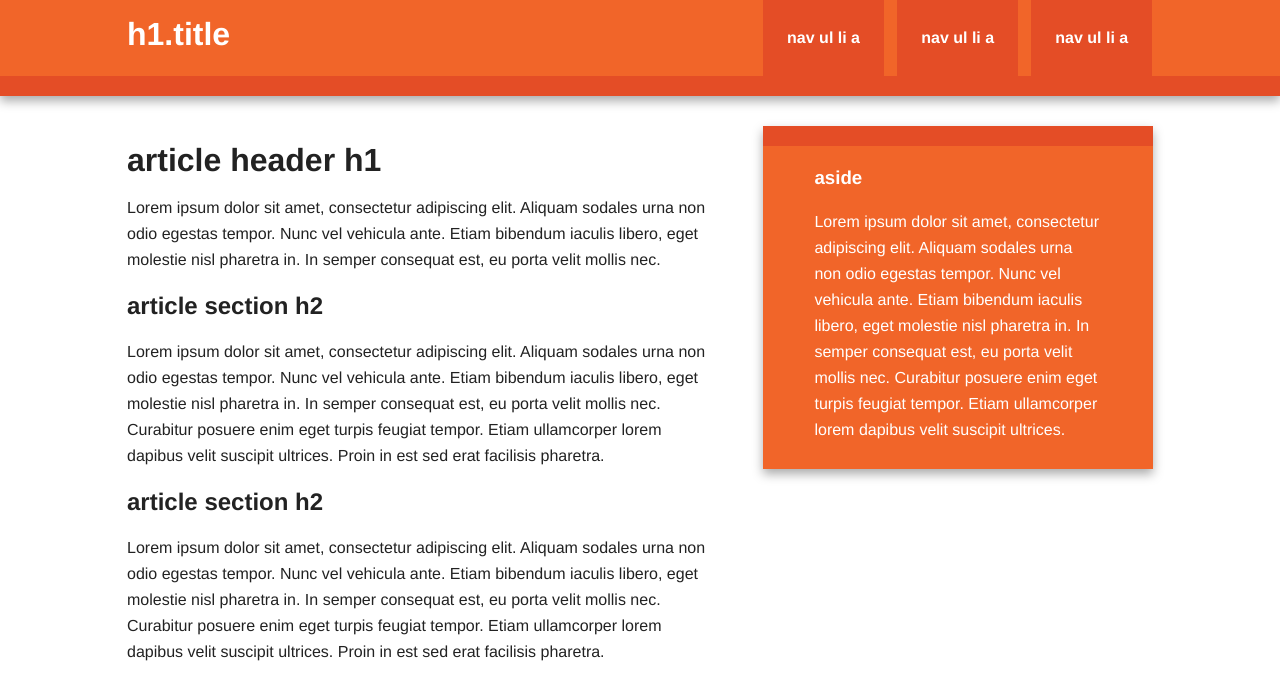
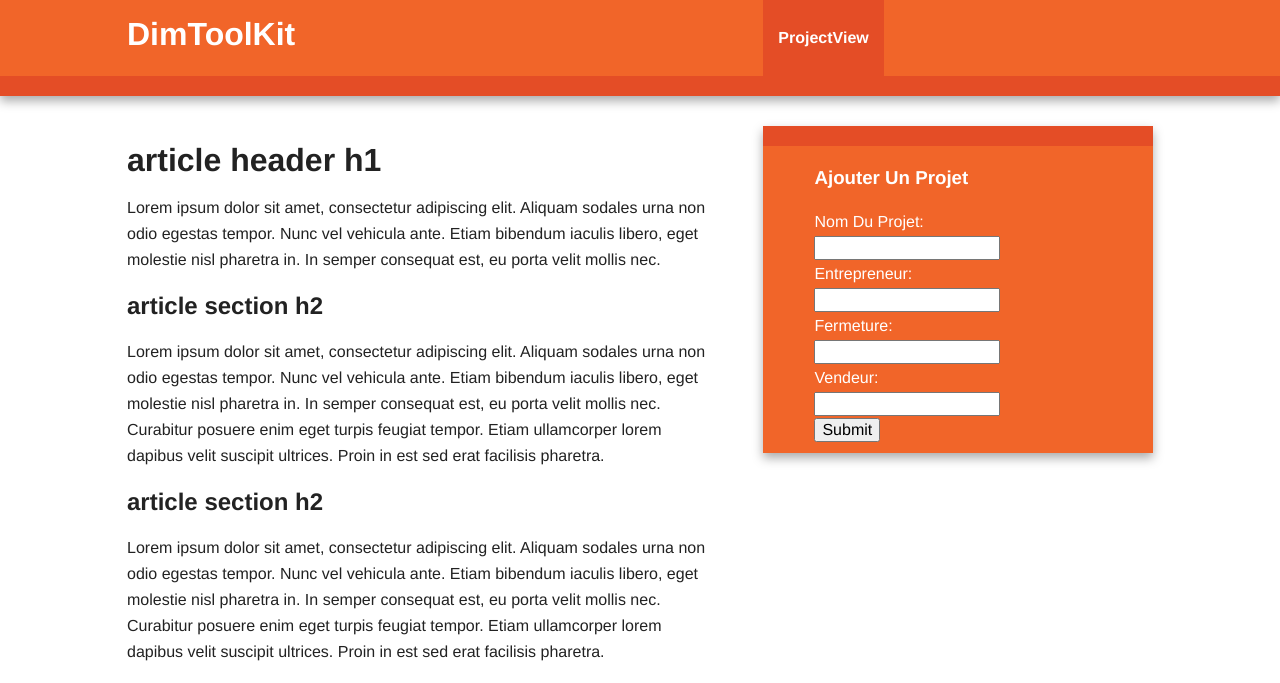
Before and after one commit to User4802/ProjectManager, a Flask app: page / in a window 1280 px wide. Shown: the top 683 px of the page. Run offline with Flask 2, Linux system fonts and the light colour scheme; some libraries are stand-ins or nearby versions.

Commit message:
added form

```diff
--- a/templates/index.html
+++ b/templates/index.html
@@ -3,7 +3,7 @@
     <head>
         <meta charset="utf-8">
         <meta http-equiv="X-UA-Compatible" content="IE=edge,chrome=1">
-        <title></title>
+        <title>DimToolKit</title>
         <meta name="description" content="">
         <meta name="viewport" content="width=device-width, initial-scale=1">
 
@@ -16,12 +16,12 @@
 
         <div class="header-container">
             <header class="wrapper clearfix">
-                <h1 class="title">h1.title</h1>
+                <h1 class="title">DimToolKit</h1>
                 <nav>
                     <ul>
-                        <li><a href="#">nav ul li a</a></li>
-                        <li><a href="#">nav ul li a</a></li>
-                        <li><a href="#">nav ul li a</a></li>
+                        <li><a href="#">ProjectView</a></li>
+                        <!--<li><a href="#">nav ul li a</a></li>
+                        <li><a href="#">nav ul li a</a></li>-->
                     </ul>
                 </nav>
             </header>
@@ -50,8 +50,18 @@
                 </article>
 
                 <aside>
-                    <h3>aside</h3>
-                    <p>Lorem ipsum dolor sit amet, consectetur adipiscing elit. Aliquam sodales urna non odio egestas tempor. Nunc vel vehicula ante. Etiam bibendum iaculis libero, eget molestie nisl pharetra in. In semper consequat est, eu porta velit mollis nec. Curabitur posuere enim eget turpis feugiat tempor. Etiam ullamcorper lorem dapibus velit suscipit ultrices.</p>
+                    <h3>Ajouter Un Projet</h3>
+                    <form>
+                        Nom Du Projet:<br>
+                        <input type="text"><br>
+                        Entrepreneur:<br>
+                        <input type="text"><br>
+                        Fermeture:<br>
+                        <input type="text"><br>
+                        Vendeur:<br>
+                        <input type="text"><br>
+                        <input type="submit" class="submitBt">
+                    </form>
                 </aside>
 
             </div> <!-- #main -->
```
